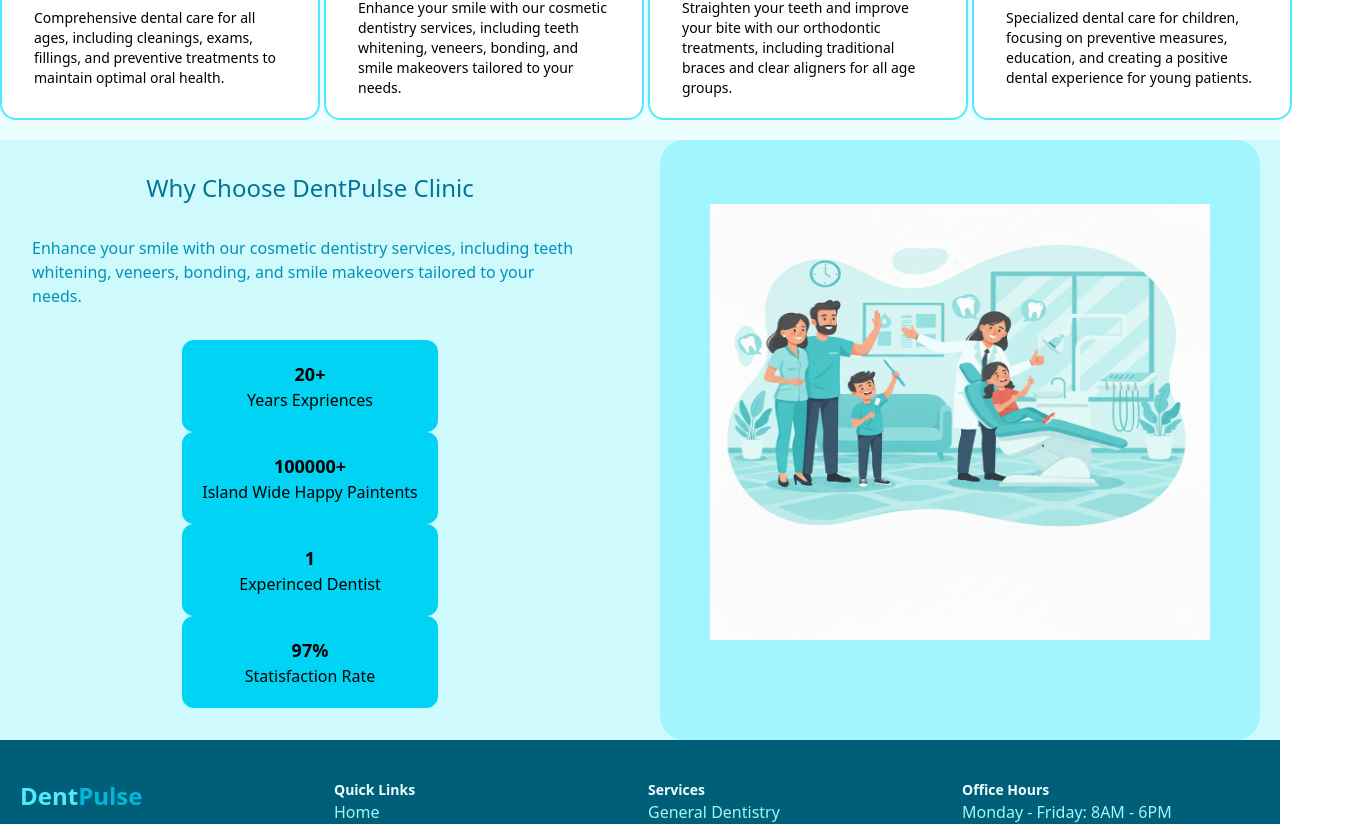
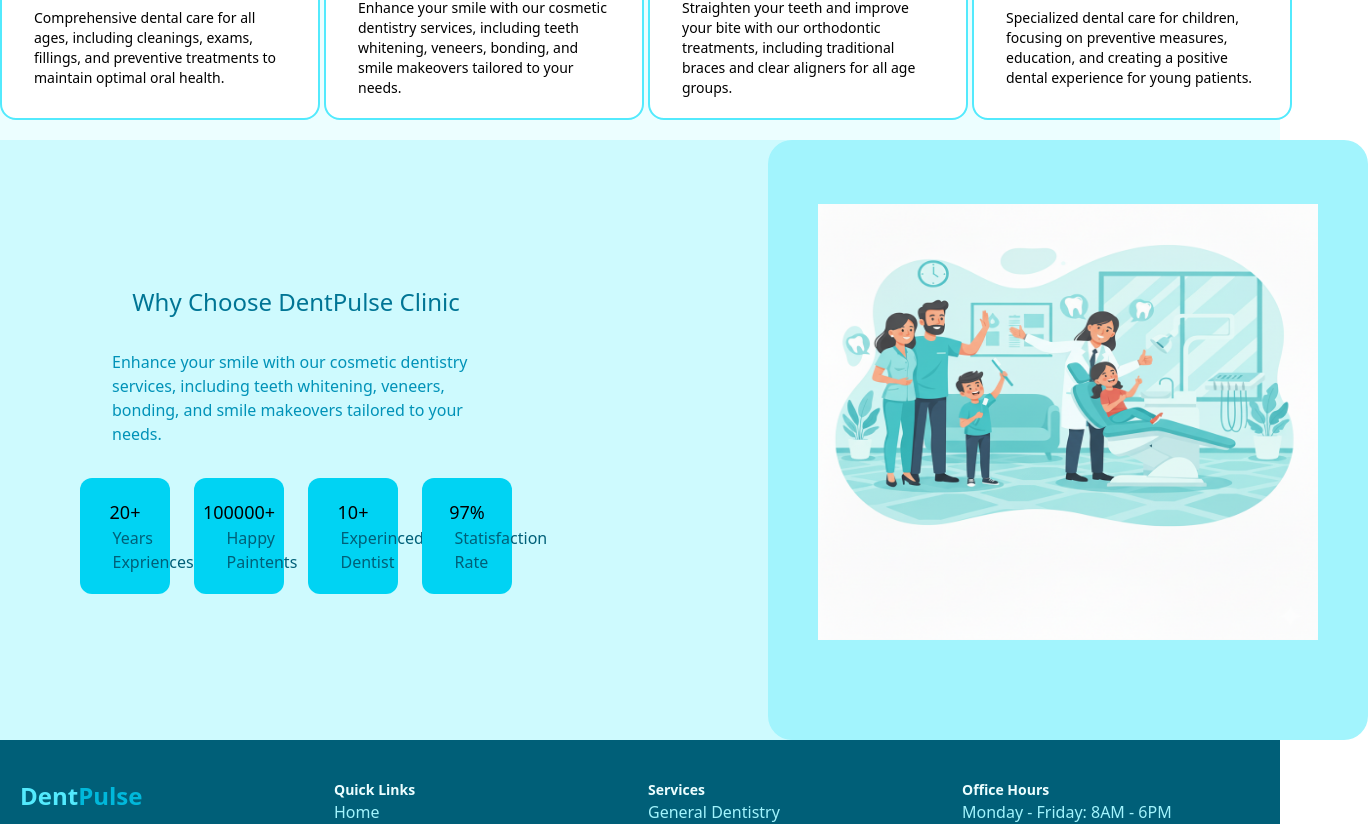
Before and after one commit to HVPasindu/DentPulse, a React app in the folder frontend/: page / in a window 1280 px wide. Shown: the part 934-1758 px from the top of the page, 1368 px wide, since content can reach past the window. Built offline with nearby package versions, Linux system fonts and the light colour scheme; the HTML template or start-up script is replaced by a standard one.

Commit message:
middle section fixed

```diff
--- a/frontend/src/MainInterface Components/MiddleSection.jsx
+++ b/frontend/src/MainInterface Components/MiddleSection.jsx
@@ -5,13 +5,13 @@ export function MiddleSection() {
 
     return (
 
-        <div className="grid grid-cols-1 justify-around md:grid-cols-2 gap-x-10 bg-cyan-100 ">
+        <div className="grid grid-cols-1 justify-evenly md:grid-cols-2 gap-x-64 bg-cyan-100  ">
 
-            <div className="flex flex-col justify-center items-center">
+            <div className="flex flex-col justify-center items-center pl-20">
 
                 <h1 className="text-2xl font-medium   text-cyan-700">Why Choose DentPulse Clinic</h1>
                 <h1 className="font-light m-8 text-cyan-600">Enhance your smile with our cosmetic dentistry services, including teeth whitening, veneers, bonding, and smile makeovers tailored to your needs. </h1>
-                <div className="">
+                <div className="grid  gap-6 grid-cols-1 md:grid-cols-2 lg:grid-cols-4">
 
                     {middledata.map((middle_data)=>(<MiddleSectionCard main_text={middle_data.main_text} second_text={middle_data.second_text}/>))}
 
--- a/frontend/src/MainInterface Components/MiddleSectionCard.jsx
+++ b/frontend/src/MainInterface Components/MiddleSectionCard.jsx
@@ -6,9 +6,9 @@ export function MiddleSectionCard(props){
     return (
         <div className=" flex flex-col rounded-xl items-center p-5 bg-cyan-400 hover:scale-105 transition-transform duration-300">
 
-            <h1 className="font-semibold text-lg">{props.main_text}</h1>
+            <h1 className="font-light text-lg">{props.main_text}</h1>
 
-            <h1>{props.second_text}</h1>
+            <h1 className="text-cyan-800 w-[50%]">{props.second_text}</h1>
         </div>
 
     )
--- a/frontend/src/MainInterface Components/Services.jsx
+++ b/frontend/src/MainInterface Components/Services.jsx
@@ -3,7 +3,7 @@ export function Services(props) {
 
     return (
 
-        <div className=" flex flex-col justify-center items-center p-8 bg-white rounded-2xl py-5 border-cyan-300 border-2 w-[320px] mx-auto hover:shadow-2xl">
+        <div className=" flex flex-col justify-center items-center p-8 bg-white rounded-2xl py-5 border-cyan-300 border-2 w-[320px] mx-auto hover:sh">
 
             <h1 className="font-bold  text-cyan-700 pb-2">{props.title}</h1>
             <div className=" items-center justify-center">
--- a/frontend/src/data/middledata.jsx
+++ b/frontend/src/data/middledata.jsx
@@ -6,11 +6,11 @@ export const middledata=[
     {
         id:2,
         main_text:"100000+",
-        second_text:"Island Wide Happy Paintents"
+        second_text:" Happy Paintents"
     },
     {
         id:3,
-        main_text:"1",
+        main_text:"10+",
         second_text:"Experinced Dentist",
 
     },
```
